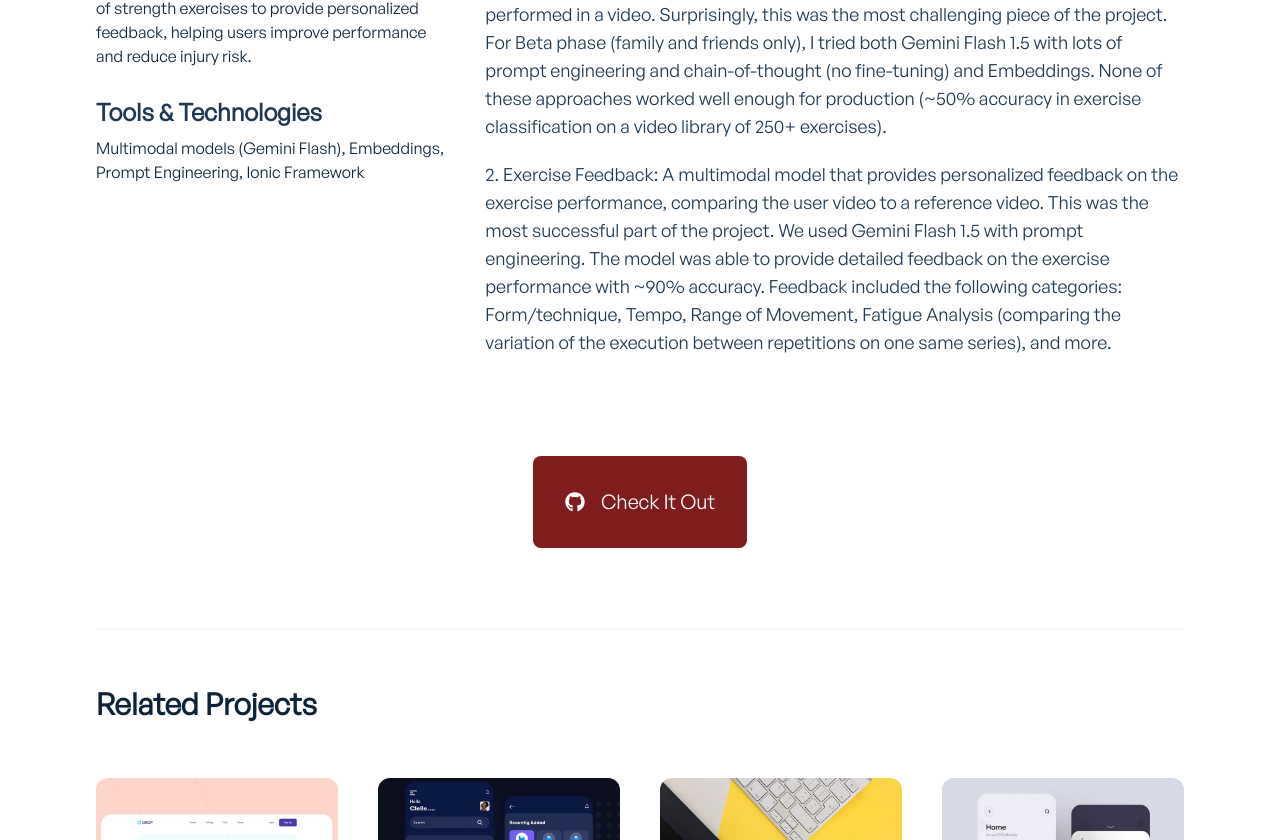
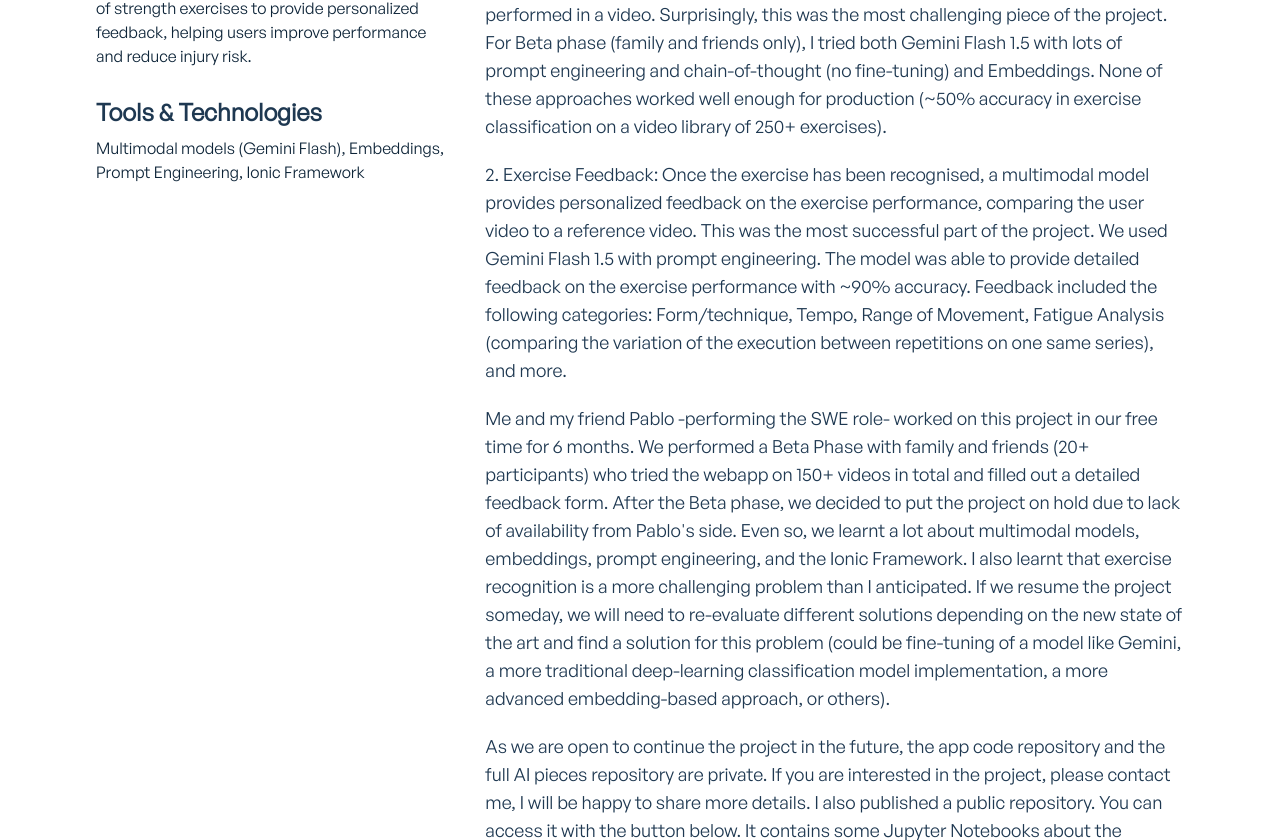
Before and after one commit to elenamatay/ai-portfolio, a Next.js app: page /projects/1 in a window 1280 px wide. Shown: the part 1560-2400 px from the top of the page. Built offline with nearby package versions, Linux system fonts and the light colour scheme.

Commit message:
Trying to fix LINT errors

```diff
--- a/components/shared/AppBanner.jsx
+++ b/components/shared/AppBanner.jsx
@@ -24,7 +24,7 @@ function AppBanner() {
 					}}
 					className="font-general-semibold text-2xl lg:text-3xl xl:text-4xl text-center sm:text-left text-ternary-dark dark:text-primary-light uppercase"
 				>
-					Hi, I'm Elena
+					Hi, I&apos;m Elena
 				</motion.h1>
 				<motion.p
 					initial={{ opacity: 0 }}
--- a/data/projectsData.js
+++ b/data/projectsData.js
@@ -14,7 +14,7 @@ export const projectsData = [
 		url: 'personal-trainer',
 		category: 'Side Projects',
 		img: '/images/gym-trainer-cover.png',
-		githubUrl: '',
+		githubUrl: 'https://github.com/elenamatay/personal-trainer-notebooks',
 		ProjectHeader: {
 			title: 'AI-Based Gym Personal Trainer',
 			publishDate: 'Jul 26, 2024',
@@ -90,7 +90,17 @@ export const projectsData = [
 				{
 					id: uuidv4(),
 					details:
-						'2. Exercise Feedback: A multimodal model that provides personalized feedback on the exercise performance, comparing the user video to a reference video. This was the most successful part of the project. We used Gemini Flash 1.5 with prompt engineering. The model was able to provide detailed feedback on the exercise performance with ~90% accuracy. Feedback included the following categories: Form/technique, Tempo, Range of Movement, Fatigue Analysis (comparing the variation of the execution between repetitions on one same series), and more.',
+						'2. Exercise Feedback: Once the exercise has been recognised, a multimodal model provides personalized feedback on the exercise performance, comparing the user video to a reference video. This was the most successful part of the project. We used Gemini Flash 1.5 with prompt engineering. The model was able to provide detailed feedback on the exercise performance with ~90% accuracy. Feedback included the following categories: Form/technique, Tempo, Range of Movement, Fatigue Analysis (comparing the variation of the execution between repetitions on one same series), and more.',
+				},
+				{
+					id: uuidv4(),
+					details:
+						'Me and my friend Pablo -performing the SWE role- worked on this project in our free time for 6 months. We performed a Beta Phase with family and friends (20+ participants) who tried the webapp on 150+ videos in total and filled out a detailed <a href="https://docs.google.com/forms/d/e/1FAIpQLScLgpi8SF2Uq9vYyf-jF3K8NLxBjGLK70S0A_hxweEpWV6uuQ/viewform" target="_blank" rel="noopener noreferrer" classname="text-blue-500 underline">feedback form</a>. After the Beta phase, we decided to put the project on hold due to lack of availability from Pablo\'s side. Even so, we learnt a lot about multimodal models, embeddings, prompt engineering, and the Ionic Framework. I also learnt that exercise recognition is a more challenging problem than I anticipated. If we resume the project someday, we will need to re-evaluate different solutions depending on the new state of the art and find a solution for this problem (could be fine-tuning of a model like Gemini, a more traditional deep-learning classification model implementation, a more advanced embedding-based approach, or others).',
+				},
+				{
+					id: uuidv4(),
+					details:
+						'As we are open to continue the project in the future, the app code repository and the full AI pieces repository are private. If you are interested in the project, please contact me, I will be happy to share more details. I also published a public repository. You can access it with the button below. It contains some Jupyter Notebooks about the experiments I performed for the project.',
 				},
 			],
 			// SocialSharingHeading: 'Share This',
--- a/pages/projects/[id].jsx
+++ b/pages/projects/[id].jsx
@@ -1,3 +1,4 @@
+import { useEffect, useState } from 'react';
 import Image from 'next/image';
 import { FiClock, FiTag } from 'react-icons/fi';
 import { FaGithub } from 'react-icons/fa';
@@ -7,6 +8,12 @@ import RelatedProjects from '../../components/projects/RelatedProjects';
 import Button from '../../components/reusable/Button';
 
 function ProjectSingle(props) {
+    const [projectDetails, setProjectDetails] = useState([]);
+
+    useEffect(() => {
+        setProjectDetails(props.project.ProjectInfo.ProjectDetails);
+    }, [props.project.ProjectInfo.ProjectDetails]);
+
     return (
         <div className="container mx-auto">
             <PagesMetaHead title={props.project.title} />
@@ -80,8 +87,7 @@ function ProjectSingle(props) {
                             {props.project.ProjectInfo.ClientHeading}
                         </p>
                         <ul className="leading-loose">
-							{props.project.ProjectInfo.CompanyInfo.map(
-								(info) => {
+                            {props.project.ProjectInfo.CompanyInfo.map((info) => {
                                 return (
                                     <li
                                         className="font-general-regular text-ternary-dark dark:text-ternary-light"
@@ -112,8 +118,7 @@ function ProjectSingle(props) {
                                         )}
                                     </li>
                                 );
-								}
-							)}
+                            })}
                         </ul>
                     </div>
 
@@ -133,9 +138,7 @@ function ProjectSingle(props) {
                             {props.project.ProjectInfo.Technologies[0].title}
                         </p>
                         <p className="font-general-regular text-primary-dark dark:text-ternary-light">
-							{props.project.ProjectInfo.Technologies[0].techs.join(
-								', '
-							)}
+                            {props.project.ProjectInfo.Technologies[0].techs.join(', ')}
                         </p>
                     </div>
 
@@ -145,8 +148,8 @@ function ProjectSingle(props) {
                             {props.project.ProjectInfo.SocialSharingHeading}
                         </p>
                         {/* <div className="flex items-center gap-3 mt-5">
-							{props.project.ProjectInfo.SocialSharing.map(
-								(social, index) => {
+                            {props.project.ProjectInfo.SocialSharing.map((social, index) => {
+                                return (
                                     <Link
                                         key={index}
                                         href={social.url}
@@ -155,12 +158,10 @@ function ProjectSingle(props) {
                                         aria-label="Share Project"
                                         className="bg-ternary-light dark:bg-ternary-dark text-gray-400 hover:text-primary-dark dark:hover:text-primary-light p-2 rounded-lg shadow-sm duration-500"
                                     >
-										<span className="text-lg lg:text-2xl">
-											{social.icon}
-										</span>
-									</Link>;
-								}
-							)}
+                                        <span className="text-lg lg:text-2xl">{social.icon}</span>
+                                    </Link>
+                                );
+                            })}
                         </div> */}
                     </div>
                 </div>
@@ -170,14 +171,13 @@ function ProjectSingle(props) {
                     <p className="text-primary-dark dark:text-primary-light text-2xl font-bold mb-7">
                         {props.project.ProjectInfo.ProjectDetailsHeading}
                     </p>
-					{props.project.ProjectInfo.ProjectDetails.map((details) => {
+                    {projectDetails.map((details) => {
                         return (
                             <p
                                 key={details.id}
-								className="font-general-regular mb-5 text-lg text-ternary-dark dark:text-ternary-light"
-							>
-								{details.details}
-							</p>
+                                className="font-general-regular mb-5 text-lg text-ternary-dark dark:text-ternary-light project-details"
+                                dangerouslySetInnerHTML={{ __html: details.details }}
+                            ></p>
                         );
                     })}
                 </div>
@@ -204,9 +204,7 @@ export async function getServerSideProps({ query }) {
     const { id } = query;
     return {
         props: {
-			project: projectsData.filter(
-				(project) => project.id === parseInt(id)
-			)[0],
+            project: projectsData.filter((project) => project.id === parseInt(id))[0],
         },
     };
 }
```
Lines whose indentation alone changed are shown as unchanged.
